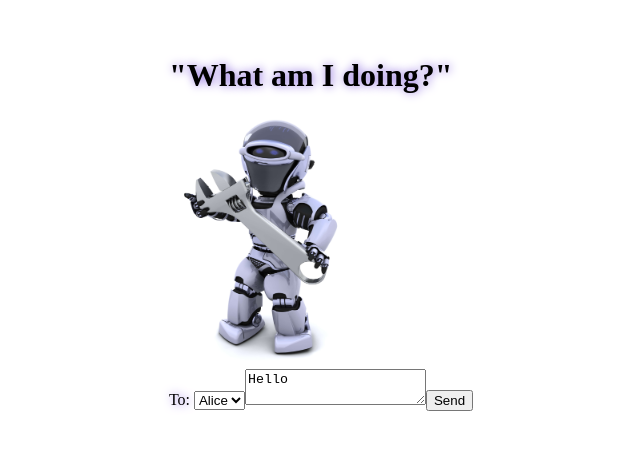
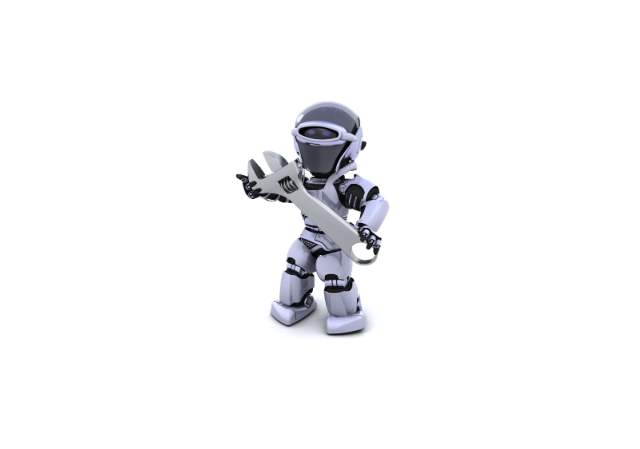
Before and after one commit to martinsmeder/cv_application, a React (Vite) app: page / in a window 1280 px wide. Shown: the part 185-634 px from the top of the page, without its empty margins (327-967 px from the left). Built offline with nearby package versions, Linux system fonts and the light colour scheme.

Commit message:
Added some exercises related to structuring state

```diff
--- a/src/App.jsx
+++ b/src/App.jsx
@@ -1,31 +1,3 @@
-import { useState } from 'react';
-
 export default function App() {
-  const [to, setTo] = useState('Alice');
-  const [message, setMessage] = useState('Hello');
-
-  function handleSubmit(e) {
-    e.preventDefault();
-    setTimeout(() => {
-      alert(`You said ${message} to ${to}`);
-    }, 5000);
-  }
-
-  return (
-    <form onSubmit={handleSubmit}>
-      <label>
-        To:{' '}
-        <select value={to} onChange={(e) => setTo(e.target.value)}>
-          <option value='Alice'>Alice</option>
-          <option value='Bob'>Bob</option>
-        </select>
-      </label>
-      <textarea
-        placeholder='Message'
-        value={message}
-        onChange={(e) => setMessage(e.target.value)}
-      />
-      <button type='submit'>Send</button>
-    </form>
-  );
+  // ...
 }
--- a/src/Greeting.jsx
+++ /dev/null
@@ -1,5 +0,0 @@
-function Greeting() {
-  return <h1>&quot;What am I doing?&quot;</h1>;
-}
-
-export default Greeting;
--- a/src/main.jsx
+++ b/src/main.jsx
@@ -1,13 +1,11 @@
 import React from 'react';
 import ReactDOM from 'react-dom/client';
 import App from './App.jsx';
-import Greeting from './Greeting.jsx';
 import Robot from './Robot.jsx';
 import './style.css';
 
 ReactDOM.createRoot(document.getElementById('root')).render(
   <React.StrictMode>
-    <Greeting />
     <Robot />
     <App />
   </React.StrictMode>
```
Also changed, not shown: exercises.txt (added), notes.txt.
